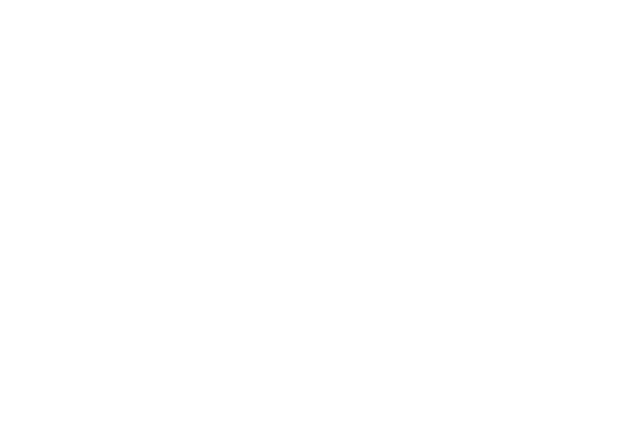
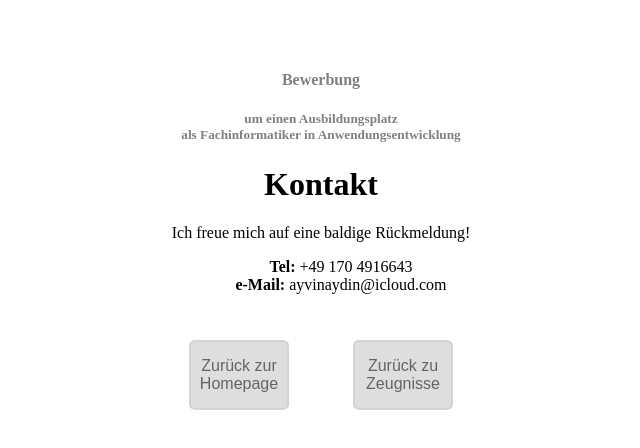
Before and after one commit to Ayvin1/Bewerbung, a plain HTML site: page buttons/kontakt.html in a window 1280 px wide. Shown: the whole page, without its empty margins (319-959 px from the left). Drawn offline with Linux system fonts and the light colour scheme.

Commit message:
Add files via upload

```diff
--- a/buttons/kontakt.html
+++ b/buttons/kontakt.html
@@ -0,0 +1,33 @@
+<!DOCTYPE html>
+<html lang="de">
+<head>
+    <meta charset="UTF-8">
+    <meta name="viewport" content="width=device-width, initial-scale=1.0">
+    <link rel="stylesheet" href="../styles.css">
+
+    <title>Kontakt</title>
+</head>
+
+<body class="zeugnisse">
+    <!--ÜBERSCHRIFT-->
+    <h4 class="grau">Bewerbung</h4>
+    <h5>um einen Ausbildungsplatz
+        <br>als Fachinformatiker in Anwendungsentwicklung
+    </h5>
+
+    <h1>Kontakt</h1>
+
+
+    <p>Ich freue mich auf eine baldige Rückmeldung!</p>
+
+    <ul class="kontakt">
+        <li><b>Tel:</b> +49 170 4916643</li>
+        <li><b>e-Mail:</b> ayvinaydin@icloud.com</li>
+    </ul>
+
+        <!--ZURÜCK ODER WEITER BUTTONS-->
+        <a href="../index.html"><button class="back">Zurück zur Homepage</button></a>
+        <a href="../buttons/zeugnisse.html"><button class="back">Zurück zu Zeugnisse</button></a>
+    </body>
+
+    </html>
--- a/styles.css
+++ b/styles.css
@@ -251,3 +251,11 @@ th {
     opacity: 1;
     z-index: -1;
 }
+
+
+
+/*KONTAKT*/
+.kontakt {
+    list-style: none;
+    align-items: center;
+}
```
Also changed, not shown: buttons/zeugnisse.html (+2 -2 lines).
